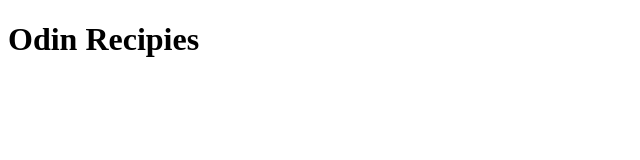
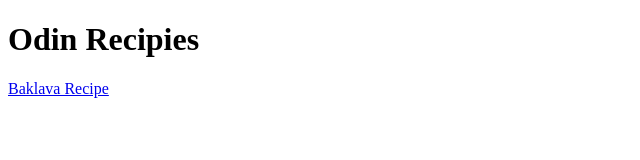
Before and after one commit to Erik-Russell/odin-recipes, a plain HTML site: page index.html in a window 1280 px wide. Shown: the whole page, without its empty margins (0-640 px from the left). Drawn offline with Linux system fonts and the light colour scheme.

Commit message:
created link from index to baklava

```diff
--- a/index.html
+++ b/index.html
@@ -9,6 +9,7 @@
 
 <body>
     <h1>Odin Recipies</h1>
+    <p><a href="recipes/baklava.html">Baklava Recipe</a></p>
 </body>
 
 </html>
```
